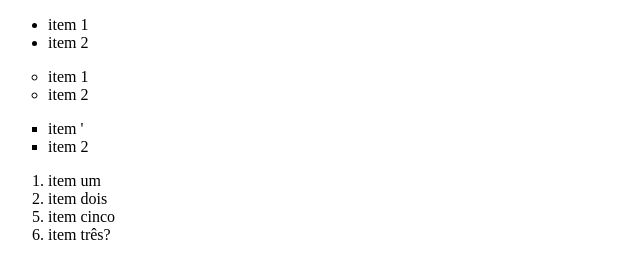
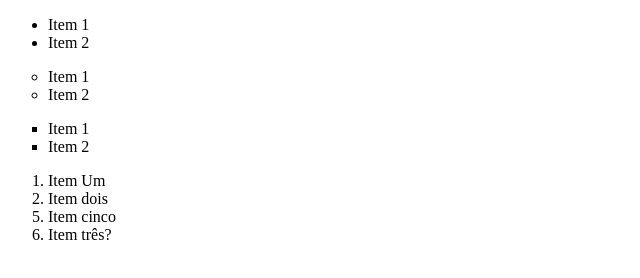
Before and after one commit to 1bertoW/atividade7, a plain HTML site: page index.html in a window 1280 px wide. Shown: the full height of the page, 0-640 px from the left. Drawn offline with Linux system fonts and the light colour scheme.

Commit message:
Update index.html

```diff
--- a/index.html
+++ b/index.html
@@ -1,23 +1,27 @@
 <!DOCTYPE html>
 
+<html>
+<head>
+    <title>Atividade 7</title>
+</head>
 <body>
     <ul type = "disc">
-        <li>item 1</li>
-        <li>item 2</li>
+        <li>Item 1</li>
+        <li>Item 2</li>
     </ul>
     <ul type = "circle">
-        <li>item 1</li>
-        <li>item 2</li>
+        <li>Item 1</li>
+        <li>Item 2</li>
     </ul>
     <ul type = "square">
-        <li>item '</li>
-        <li>item 2</li>
+        <li>Item 1</li>
+        <li>Item 2</li>
     </ul>
     <ol>
-        <li>item um</li>
-        <li>item dois</li>
-        <li value = "5">item cinco</li>
-        <li>item três?</li>
-        </li>
+        <li>Item Um</li>
+        <li>Item dois</li>
+        <li value = "5">Item cinco</li>
+        <li>Item três?</li>
     </ol>
 </body>
+</html>
```
